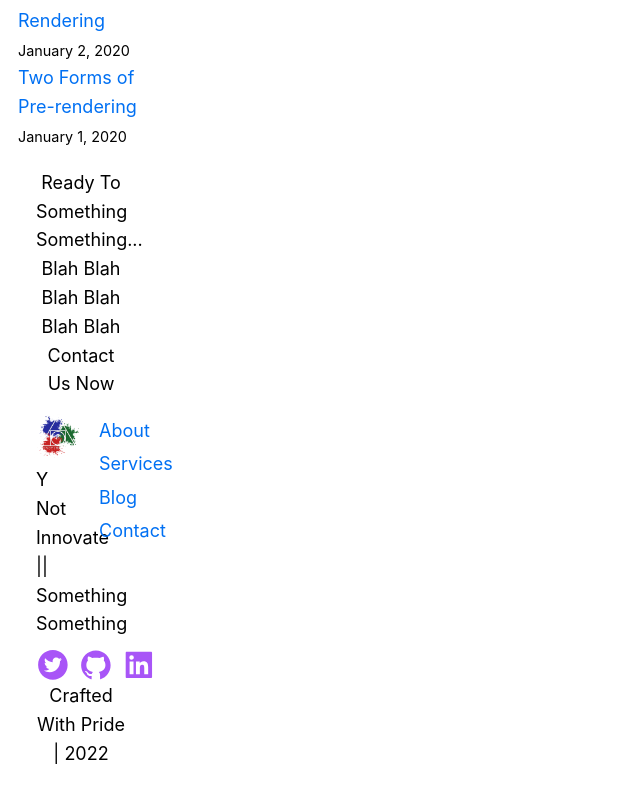
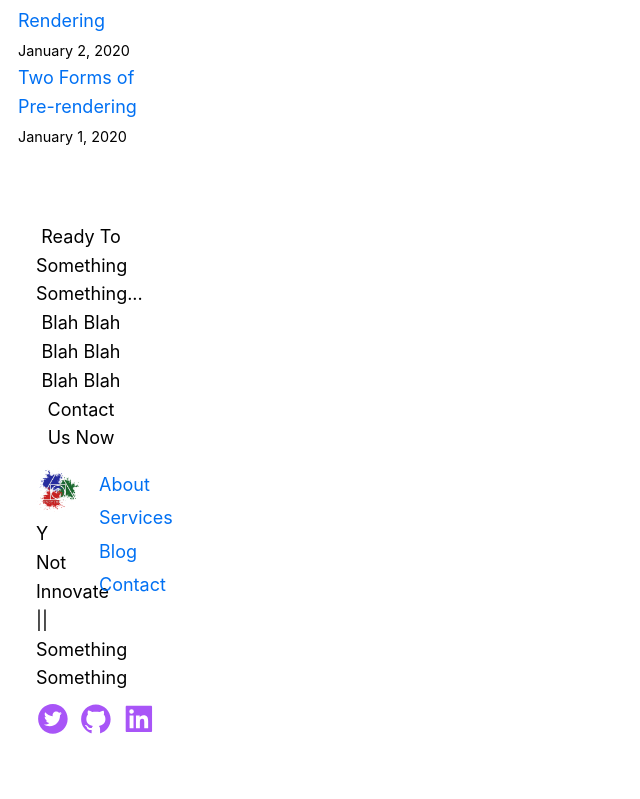
Before and after one commit to ynotGit/ynotNext, a Next.js app: page / in a window 1280 px wide. Shown: the part 647-1446 px from the top of the page, without its empty margins (0-640 px from the left). Built offline with nearby package versions, Linux system fonts and the light colour scheme.

Commit message:
footer style changes

```diff
--- a/components/footer.js
+++ b/components/footer.js
@@ -11,7 +11,7 @@ export default function Footer() {
     if (!mounted) return null;
 
     return (
-        <footer className="p-4">
+        <footer className="px-4 py-16">
             <div className="m-w-36 px-4 ">
                 <div className="text-center">
                     <h2>
@@ -80,9 +80,6 @@ export default function Footer() {
                         </ul>
                     </div>
                 </div>
-                <div className="text-center">
-                    <p>Crafted With Pride | 2022</p>
-                </div>
             </div>
         </footer>
     )
```
